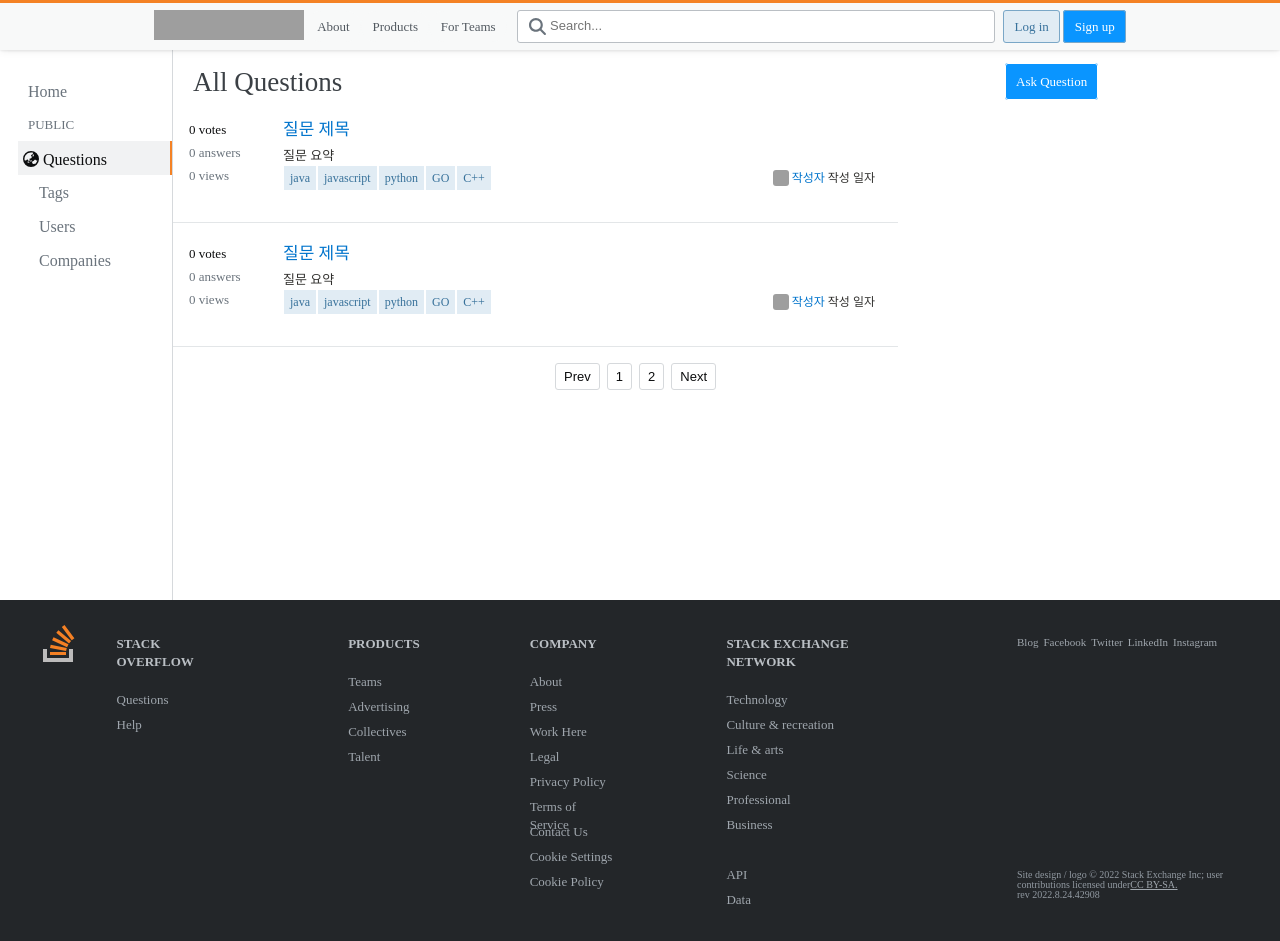
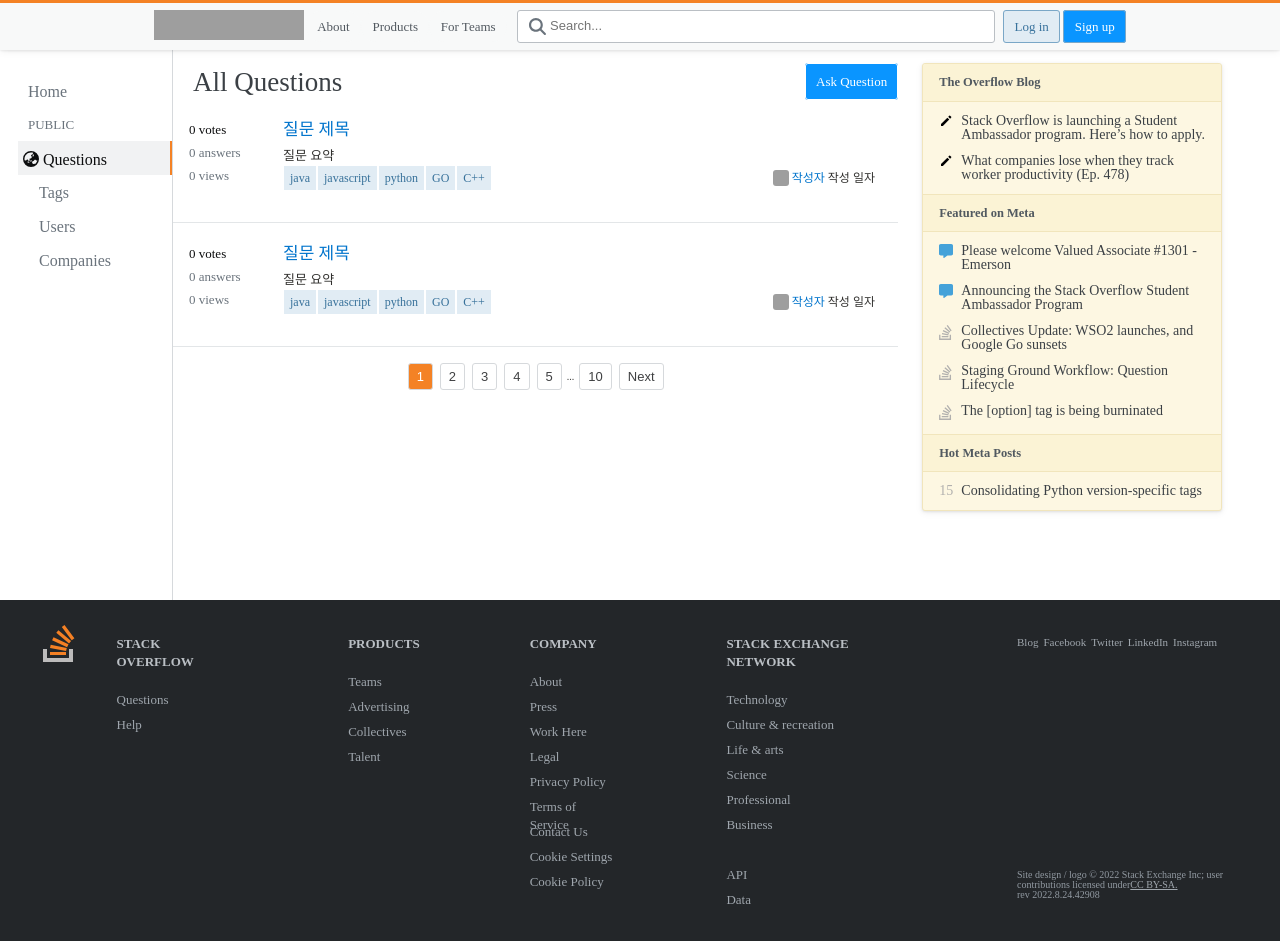
Before and after one commit to codestates-seb/seb39_pre_051, a React (Create React App) app in the folder client/: page /questions in a window 1280 px wide. Built offline with nearby package versions, Linux system fonts and the light colour scheme; grey boxes are pictures that could not be loaded.

Commit message:
Fix : Pagination, QuestionMain

```diff
--- a/client/src/component/Pagination.js
+++ b/client/src/component/Pagination.js
@@ -1,26 +1,68 @@
 import styled from 'styled-components';
+import { useSelector } from 'react-redux';
 
 const Pagination = ({ total, limit, page, setPage }) => {
+  const themeState = useSelector((state) => state.themeSlice).theme;
+
   const numPages = Math.ceil(total / limit);
+
+  const handleOnClick = (e) => {
+    setPage(page + 1);
+  };
 
   return (
     <>
       <Nav>
-        <Button onClick={() => setPage(page - 1)} disabled={page === 1}>
+        <Button
+          onClick={() => setPage(page - 1)}
+          disabled={page === 1}
+          themeState={themeState}
+        >
           Prev
         </Button>
-        {Array(numPages)
+        {numPages > 5 ? (
+          <>
+            {Array(5)
               .fill()
               .map((_, i) => (
                 <Button
                   key={i + 1}
                   onClick={() => setPage(i + 1)}
                   aria-current={page === i + 1 ? 'page' : null}
+                  themeState={themeState}
                 >
                   {i + 1}
                 </Button>
               ))}
-        <Button onClick={() => setPage(page + 1)} disabled={page === numPages}>
+            <div>...</div>
+            <Button
+              key={numPages}
+              onClick={() => setPage(numPages)}
+              aria-current={page === numPages ? 'page' : null}
+              themeState={themeState}
+            >
+              {numPages}
+            </Button>
+          </>
+        ) : (
+          Array(numPages)
+            .fill()
+            .map((_, i) => (
+              <Button
+                key={i + 1}
+                onClick={() => setPage(i + 1)}
+                aria-current={page === i + 1 ? 'page' : null}
+                themeState={themeState}
+              >
+                {i + 1}
+              </Button>
+            ))
+        )}
+        <Button
+          onClick={() => setPage(page + 1)}
+          disabled={page === numPages}
+          themeState={themeState}
+        >
           Next
         </Button>
       </Nav>
@@ -37,18 +79,25 @@ const Nav = styled.nav`
 `;
 
 const Button = styled.button`
-  border: 1px solid #d6d9dc;
+  border: ${(props) =>
+    props.themeState === 'light' ? '1px solid #d6d9dc' : '1px solid #4a4e51'};
   border-radius: 0.3rem;
   padding: 0.3rem 0.8rem;
   margin: 0 0.2rem;
-  background: #ffffff;
-  color: #0c0d0e;
+  background-color: transparent;
+  color: ${(props) => (props.themeState === 'light' ? '#3f4042' : '#b4b5b7')};
   font-size: 1.3rem;
   line-height: 1.9rem;
 
   &:hover {
-    background: #d6d9dc;
+    background-color: ${(props) =>
+      props.themeState === 'light' ? '#d6d9dc' : '#4a4e51'};
     cursor: pointer;
+  }
+
+  &[aria-current] {
+    color: #ffffff;
+    background-color: var(--color-orange);
   }
 
   &[disabled] {
--- a/client/src/page/QuestionMain.js
+++ b/client/src/page/QuestionMain.js
@@ -6,14 +6,20 @@ import SideBar from '../component/SideBar';
 import Pagination from '../component/Pagination';
 import AskBtn from '../component/AskBtn';
 import { useSelector } from 'react-redux';
+import SideBarWidget from '../component/SideBarWidget';
+import { useState } from 'react';
 
 const QuestionMain = () => {
-  const themeState = useSelector((state)=>state.themeSlice).theme
+  const themeState = useSelector((state) => state.themeSlice).theme;
+
+  const [page, setPage] = useState(1);
+  const [size, setSize] = useState(15);
+
   return (
     <>
       <TopBar />
       <Container>
-        <SideBar pageName={'Questions'}/>
+        <SideBar pageName={'Questions'} />
         <Content>
           <TitleLayout>
             <TitleContainer>
@@ -24,9 +30,16 @@ const QuestionMain = () => {
           <CardLayout>
             <Card />
             <Card />
-            <Pagination total='30' limit='15' page='1' />
+            <Pagination
+              total='150'
+              limit={size}
+              page={page}
+              setPage={setPage}
+              setSize={setSize}
+            />
           </CardLayout>
         </Content>
+        <SideBarWidget />
       </Container>
       <Footer />
     </>
@@ -64,14 +77,12 @@ const TitleContainer = styled.div`
 //Title 태그는 실제로는 본인의 질문페이지로 이동하는 a 태그이다 이후 수정할 것.
 const Title = styled.h1`
   font-size: 2.7rem;
-  color : ${(props) => props.themeState === 'light' ? ' #3b4045' : '#E7E9EB'};
+  color: ${(props) => (props.themeState === 'light' ? ' #3b4045' : '#E7E9EB')};
   margin: 0 0 0.8rem 0;
-  width: 80rem;
+  width: 60rem;
 `;
 //CardLayout
 
-const CardLayout = styled.div`
-
-`;
+const CardLayout = styled.div``;
 
 export default QuestionMain;
```
Lines whose indentation alone changed are shown as unchanged.
